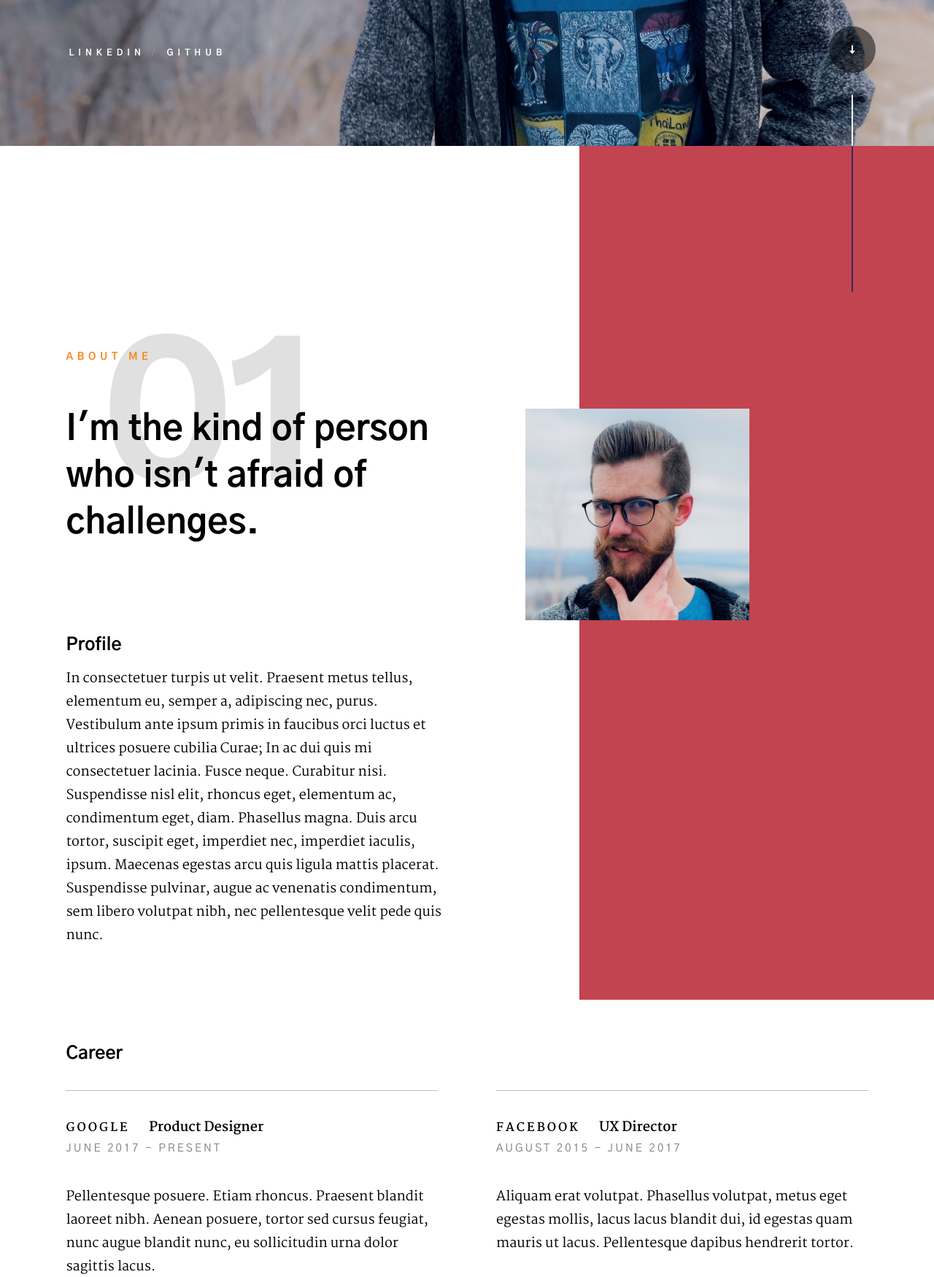
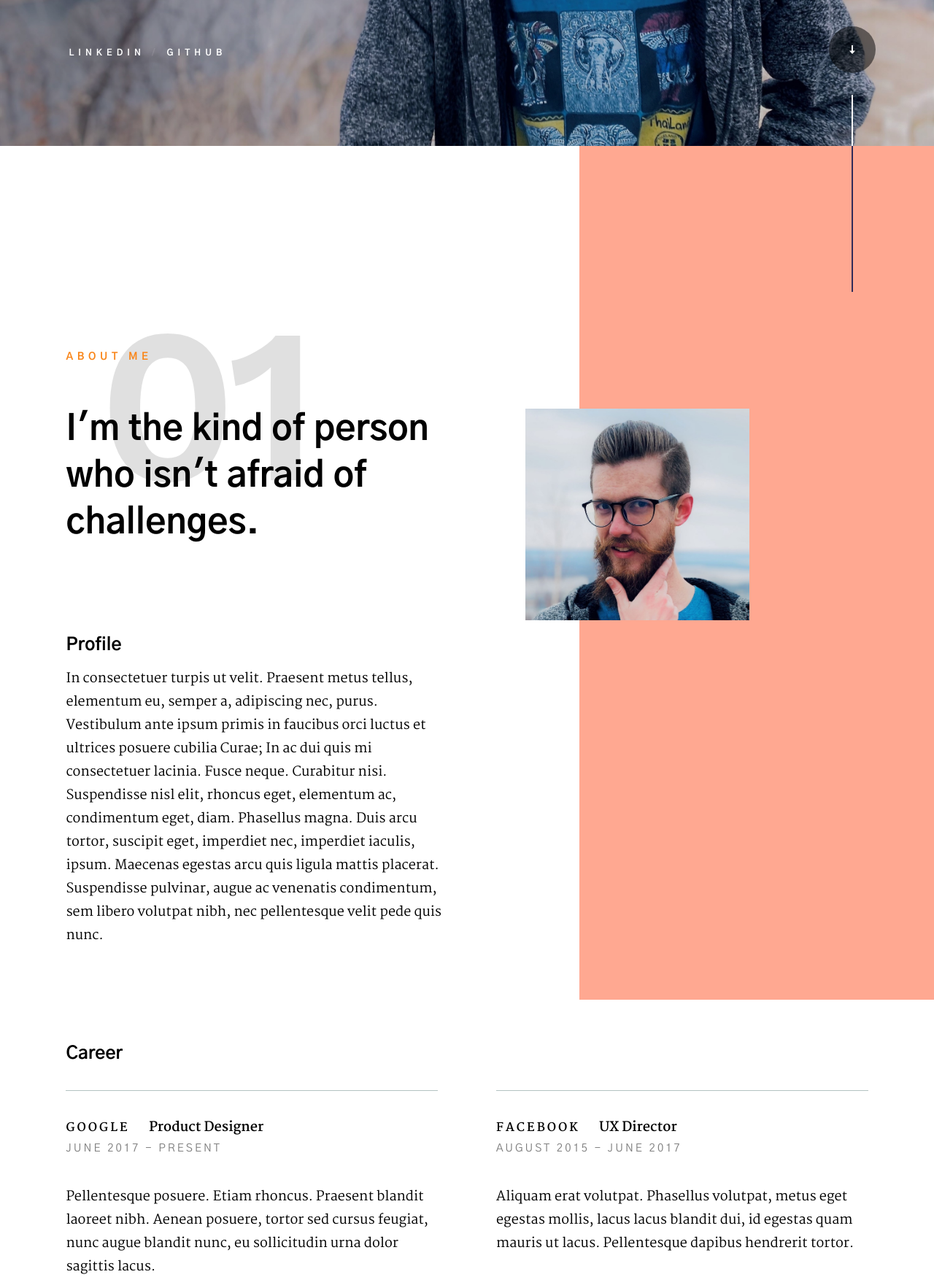
Before and after one commit to gnudrew/-flask-PortfolioWebsite, a Flask app: page / in a window 1280 px wide. Shown: the part 620-2370 px from the top of the page at 73% size. Run offline with Flask 2, Linux system fonts and the light colour scheme.

Commit message:
color change

```diff
--- a/static/css/main.css
+++ b/static/css/main.css
@@ -2461,7 +2461,7 @@ html.no-csstransitions .hero-content {
 .s-about__section--profile::before {
   content: "";
   display: block;
-  background-color: #c24450;
+  background-color: #ff36006e !important;
   position: absolute;
   top: 0;
   bottom: 0;
```
